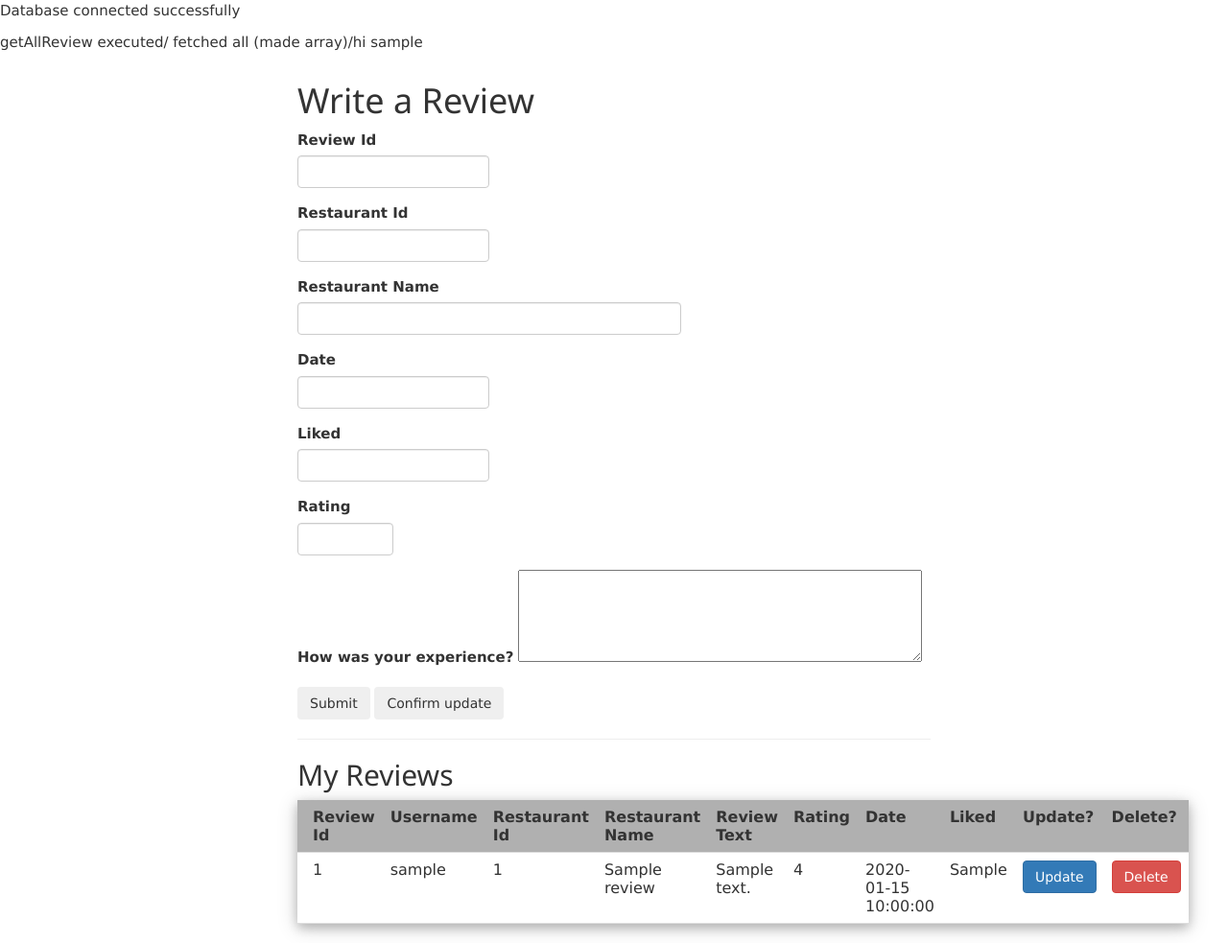
After one commit to jgb4ub/4750-proj, a PHP site: page /review2.php in a window 1280 px wide. The commit adds this page. Shown: the whole page at 96% size. Run offline with PHP 8.4, Linux system fonts and the light colour scheme; the visitor is signed in with stand-in values (Sample User, id 1); tables that the repository leaves empty or names only in its code hold one stand-in row (values such as "Sample post").

Commit message:
trying again

```diff
--- a/account.php
+++ b/account.php
@@ -71,6 +71,9 @@ function authenticate($username, $password)
 
             if(crypt($password, $hashed_password)== $hashed_password){
               $auth = TRUE;
+              echo 'authenticated';
+                session_start();
+                $_SESSION['username'] = $username;
               $stmt->closeCursor();
             }
           }
--- a/login.php
+++ b/login.php
@@ -7,7 +7,8 @@ if($_SERVER['REQUEST_METHOD'] == 'POST'){
   $username = trim($_POST['username']);
   $password = trim($_POST['password']);
   if (authenticate($username, $password)){
-    echo "yayyy";
+
+    echo " yayyy/";
     /// add redirect link to profile.php
   } else {
     $login_err = "Invalid username or password.";
--- a/projectconnectdb.php
+++ b/projectconnectdb.php
@@ -32,7 +32,6 @@ $password = 'DbMs1234#';
 $host = 'usersrv01.cs.virginia.edu';
 $dbname = 'les6ye_restaurant_data';
 
-
 /******************************/
 
 $dsn = "mysql:host=$host;dbname=$dbname";
--- /dev/null
+++ b/review2.php
@@ -0,0 +1,187 @@
+<?php
+
+session_start();
+require 'projectconnectdb.php';
+require 'review_functions.php';
+require 'account.php';
+
+$reviews = getAllReviews($_SESSION["username"]);
+$review_to_update = null;
+
+echo "hi " . $_SESSION["username"];
+
+if ($_SERVER['REQUEST_METHOD'] == 'POST')
+{
+
+    if (!empty($_POST['action']) && ($_POST['action'] == 'Update'))
+	{
+		$review_to_update = getReviewById($_POST['review_to_update']);
+
+		echo "review_id: " . $_POST['review_to_update'];
+	}
+
+	else if (!empty($_POST['action']) && ($_POST['action'] == 'Submit'))
+	{
+		addReview($_POST['review_id'], $_SESSION["username"], $_POST['restaurant_id'], $_POST['restaurant_name'], $_POST['review_text'],
+		$_POST['rating'], $_POST['date'], $_POST['liked']);
+		$reviews = getAllReviews($_SESSION["username"]);
+		echo "IS THIS WORKING";
+		print_r ($reviews);
+	}
+
+	else if (!empty($_POST['action']) && $_POST['action'] == 'Delete')
+	{
+	    echo " Delete button clicked";
+		echo " review to delete: " . $_POST['review_to_delete'];      // see what value is stored
+		deleteReview($_POST['review_to_delete']);
+
+		echo " deleted it";
+
+		$reviews = getAllReviews($_SESSION["username"]);
+	}
+
+	if (!empty($_POST['action']) && ($_POST['action'] == 'Confirm update'))
+	{
+		echo $_POST['review_to_update'];      // see what value is stored
+		updateReview($_POST['review_id'], $_POST['review_text'], $_POST['rating'], $_POST['date']);
+		$reviews = getAllReviews($_SESSION["username"]);
+	}
+
+
+
+
+}
+?>
+
+<!DOCTYPE html>
+<html>
+<head>
+  <meta charset="UTF-8">
+  <title>Restaurant Review</title>
+
+  <link rel="stylesheet" href="https://maxcdn.bootstrapcdn.com/bootstrap/3.3.7/css/bootstrap.css">
+  <link rel="stylesheet" href="https://www.w3schools.com/w3css/4/w3.css">
+</head>
+
+<body>
+<div class="container">
+
+
+<div style ="width: 700px; padding: 20px; margin: 0 auto";>
+
+<h1>Write a Review</h1>
+
+<form name="mainForm" action="review2.php" method="post" >
+  <div class="form-group" >
+    <label> Review Id </label>
+    <input style="width: 200px"; type="number" class="form-control" name="review_id" required
+     value="<?php if ($review_to_update!=null) echo $review_to_update['review_id'] ?>"
+
+    />
+  </div>
+
+
+  <div class="form-group">
+    <label> Restaurant Id </label>
+    <input style="width: 200px"; type="number" class="form-control" name="restaurant_id" required
+     value="<?php if ($review_to_update!=null) echo $review_to_update['restaurant_id'] ?>"
+
+    />
+  </div>
+
+  <div class="form-group">
+    <label> Restaurant Name </label>
+    <input style="width: 400px"; type="text" class="form-control" name="restaurant_name" required
+     value="<?php if ($review_to_update!=null) echo $review_to_update['restaurant_name'] ?>"
+
+    />
+  </div>
+
+  <div class="form-group">
+    <label> Date </label>
+    <input style="width: 200px"; type="text" class="form-control" name="date" required
+     value="<?php if ($review_to_update!=null) echo $review_to_update['date'] ?>"
+
+    />
+  </div>
+
+  <div class="form-group">
+    <label> Liked </label>
+    <input style="width: 200px"; type="text" class="form-control" name="liked" required
+     value="<?php if ($review_to_update!=null) echo $review_to_update['liked'] ?>"
+
+    />
+  </div>
+
+  <div class="form-group">
+    <label> Rating </label>
+    <input style="width: 100px"; type="number" class="form-control" name="rating" required
+    value="<?php if ($review_to_update!=null) echo $review_to_update['rating'] ?>"
+
+    />
+  </div>
+
+  <div class="form-group">
+    <label> How was your experience? </label>
+    <textarea id="review_text" name="review_text" rows="4" cols="50" value="<?php if ($review_to_update!=null) echo $review_to_update['review_text'] ?>"
+>
+    </textarea>
+  </div>
+
+  <input type="submit" value="Submit" name="action" class="btn btn-dark" title="Insert a review into a review table" />
+  <input type="submit" value="Confirm update" name="action" class="btn btn-dark" title="Confirm update a review" />
+
+</form>
+
+
+
+<hr/>
+<h2>My Reviews</h2>
+<table class="w3-table w3-bordered w3-card-4 center" style="width:110%">
+  <thead>
+  <tr style="background-color:#B0B0B0">
+    <th width="25%">Review Id</th>
+    <th width="25%">Username</th>
+    <th width="25%">Restaurant Id</th>
+    <th width="25%">Restaurant Name</th>
+    <th width="25%">Review Text</th>
+    <th width="25%">Rating</th>
+    <th width="25%">Date</th>
+    <th width="25%">Liked</th>
+    <th width="10%">Update?</th>
+    <th width="10%">Delete?</th>
+  </tr>
+  </thead>
+  <?php foreach ($reviews as $item): ?>
+  <tr>
+    <td><?php echo $item['review_id']; ?></td>
+    <td><?php echo $item['username']; ?></td>
+    <td><?php echo $item['restaurant_id']; ?></td>
+    <td><?php echo $item['restaurant_name']; ?></td>
+    <td><?php echo $item['review_text']; ?></td>
+    <td><?php echo $item['rating']; ?></td>
+    <td><?php echo $item['date']; ?></td>
+    <td><?php echo $item['liked']; ?></td>
+
+
+    <td>
+      <form action="<?php $_SERVER['PHP_SELF'] ?>" method="post">
+        <input type="submit" value="Update" name="action" class="btn btn-primary" title="Update the record" />
+        <input type="hidden" name="review_to_update" value="<?php echo $item['review_id'] ?>" />
+
+      </form>
+    </td>
+    <td>
+      <form action="<?php $_SERVER['PHP_SELF'] ?>" method="post">
+        <input type="submit" value="Delete" name="action" class="btn btn-danger" title="Permanently delete the record" />
+        <input type="hidden" name="review_to_delete" value="<?php echo $item['review_id'] ?>" />
+
+      </form>
+    </td>
+  </tr>
+  <?php endforeach; ?>
+</table>
+<div/>
+</div>
+</body>
+</html>
--- /dev/null
+++ b/review_functions.php
@@ -0,0 +1,158 @@
+<?php
+
+function getAllReviews($username)
+{
+
+    global $db;
+	$query = "SELECT * FROM Review WHERE Username = :username";
+	#$query = "SELECT Review_id, Restaurant_name, Review_text, Rating, Date, Liked FROM Review WHERE Username = :username";
+
+
+	$statement = $db->prepare($query);
+	$statement->bindValue(':username', $username);
+	$statement->execute();
+
+	if ($statement->execute()){
+	echo " getAllReview executed/";
+	}
+	else {
+	echo " getAllReview couldn't execute/";
+	}
+
+	// fetchAll() returns an array for all of the rows in the result set
+	$results = $statement->fetchAll();
+
+	echo " fetched all (made array)/";
+
+	// closes the cursor and frees the connection to the server so other SQL statements may be issued
+	$statement->closecursor();
+
+	return $results;
+
+}
+
+function addReview($review_id, $username, $restaurant_id, $restaurant_name, $review_text, $rating, $date, $liked)
+{
+	echo " inside addReview/";
+	global $db;
+
+	$query = $db->prepare("INSERT INTO Review VALUES(:review_id, :username, :restaurant_id, :restaurant_name, :review_text, :rating, :date, :liked)");
+	$query->bindValue(':review_id', $review_id);
+	$query->bindValue(':username', $username);
+	$query->bindValue(':restaurant_id', $restaurant_id);
+	$query->bindValue(':restaurant_name', $restaurant_name);
+	$query->bindValue(':review_text', $review_text);
+	$query->bindValue(':rating', $rating);
+	$query->bindValue(':date', $date);
+	$query->bindValue(':liked', $liked);
+
+    echo " binded all values/";
+
+	$query->execute();        // run query, if the statement is successfully executed, execute() returns true
+	                              // false otherwise
+	if ($query->execute()){
+	echo " addReview executed/";
+	}
+	else {
+	echo " addReview couldn't execute/";
+	}
+
+	$query->closeCursor();    // release hold on this connection
+}
+
+
+
+function getReviewById($review_id)
+{
+	global $db;
+
+	$query = "SELECT * FROM Review WHERE Review_id = :review_id";
+	$statement = $db->prepare($query);
+	$statement->bindValue(':review_id', $review_id);
+	$statement->execute();
+
+	#fetchAll() returns an array for all of the rows in the result set
+	#fetch() return a row
+
+	$results = $statement->fetch();
+
+	$statement->closecursor();
+
+	return $results;
+}
+
+/*
+function updateReview($review_id, $review_text, $rating, $date)
+{
+	global $db;
+
+	$query = "UPDATE Review SET Review_text=:review_text, Rating=:rating WHERE Review_id=:review_id";
+	$statement = $db->prepare($query);
+	$statement->bindValue(':review_id', $review_id);
+	$statement->bindValue(':review_text', $review_text);
+	$statement->bindValue(':rating', $rating);
+	$statement->bindValue(':date', $date);
+	$statement->execute();
+
+	if ($statement->execute()){
+	echo " updateReview executed/";
+	}
+	else {
+	echo " updateReview couldn't execute/";
+	}
+	$statement->closeCursor();
+}
+*/
+
+
+function updateReview($review_id, $username, $restaurant_id, $restaurant_name, $review_text, $rating, $date, $liked)
+{
+	global $db;
+
+	$query = "UPDATE Review SET Username = :username, Restaurant_id = :restaurant_id, Restaurant_name = :restaurant_name, Review_text=:review_text, Rating=:rating, Liked = :liked WHERE Review_id=:review_id";
+	$statement = $db->prepare($query);
+	$statement->bindValue(':username', $username);
+	$statement->bindValue(':restaurant_id', $restaurant_id);
+	$statement->bindValue(':restaurant_name', $restaurant_name);
+	$statement->bindValue(':liked', $liked);
+	$statement->bindValue(':review_id', $review_id);
+
+	$statement->bindValue(':review_text', $review_text);
+	$statement->bindValue(':rating', $rating);
+	$statement->bindValue(':date', $date);
+	$statement->execute();
+
+	if ($statement->execute()){
+	echo " updateReview executed/";
+	}
+	else {
+	echo " updateReview couldn't execute/";
+	}
+	$statement->closeCursor();
+}
+
+
+/*
+function deleteReview($review_id)
+{
+
+    echo " inside deleteReview/"
+
+	global $db;
+	$query = "DELETE FROM Review WHERE Review_id=:review_id";
+	$statement = $db->prepare($query);
+	$statement->bindValue(':review_id', $review_id);
+	$statement->execute();      // run query
+
+	if ($statement->execute()){
+	echo " deleteReview executed/";
+	}
+	else {
+	echo " deleteReview couldn't execute/";
+	}
+
+	$statement->closeCursor();  // release hold on this connection
+}
+
+*/
+ ?>
```
Also changed, not shown: review.php (added, +175 -0 lines), review3.php (added, +193 -0 lines).
